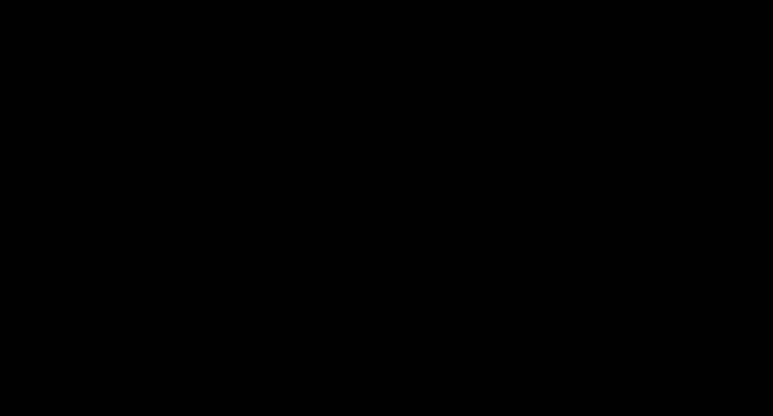
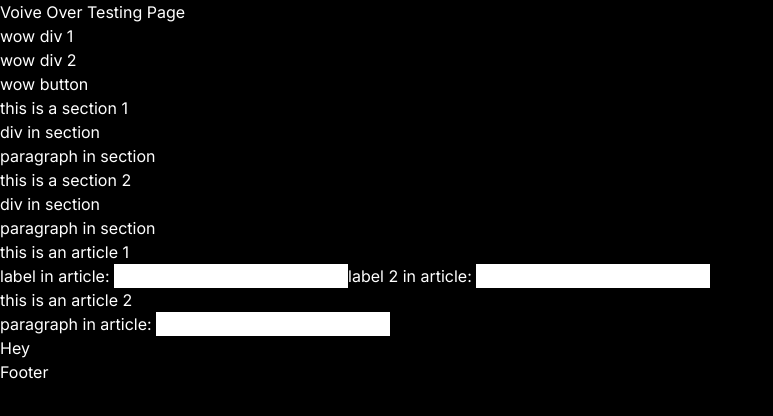
Before and after one commit to PrinceM13/next-sandbox, a Next.js app: page /voice-over in a window 1280 px wide. Before the commit this address had no page. Shown: the top 416 px of the page, without its empty margins (0-773 px from the left). Built offline with nearby package versions, Linux system fonts and the light colour scheme.

Commit message:
trial: voice-over, screen-reader

```diff
--- /dev/null
+++ b/app/voice-over/page.tsx
@@ -0,0 +1,41 @@
+export default function VoiceOverPage(): JSX.Element {
+  return (
+    <main>
+      <header>Voive Over Testing Page</header>
+      <nav>
+        <div>wow div 1</div>
+        <div>wow div 2</div>
+        <button>wow button </button>
+      </nav>
+      <section>
+        <section>
+          <h1>this is a section 1</h1>
+          <div>div in section</div>
+          <p>paragraph in section</p>
+        </section>
+        <section>
+          <h1>this is a section 2</h1>
+          <div>div in section</div>
+          <p>paragraph in section</p>
+        </section>
+        <article>
+          <h1>this is an article 1</h1>
+          <label>
+            label in article: <input type="text" />
+          </label>
+          <label>
+            label 2 in article: <input type="text" />
+          </label>
+        </article>
+        <article>
+          <h1>this is an article 2</h1>
+          <p>
+            paragraph in article: <input type="text" />
+          </p>
+          <button>Hey</button>
+        </article>
+      </section>
+      <footer>Footer</footer>
+    </main>
+  );
+}
```
